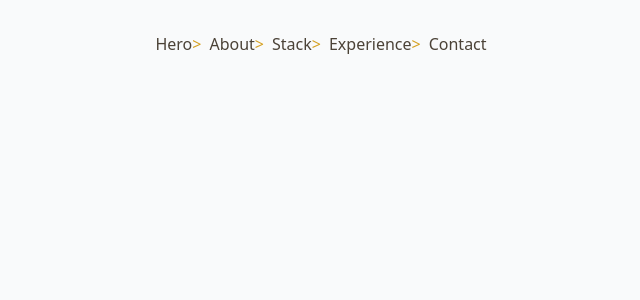
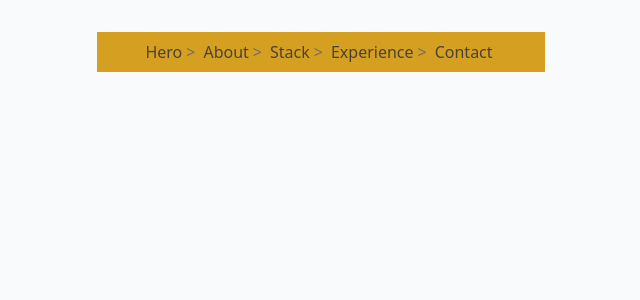
Before and after one commit to Ariff-dev/Portfolio, a React (Vite) app: page / in a window 1280 px wide. Shown: the top 300 px of the page, without its empty margins (319-959 px from the left). Built offline with nearby package versions, Linux system fonts and the light colour scheme.

Commit message:
adv:New navbar style

```diff
--- a/src/components/ui/Navbar.tsx
+++ b/src/components/ui/Navbar.tsx
@@ -9,11 +9,11 @@ export const Navbar = () => {
         { name: 'Contact', tag: '#contact' },
     ]
   return (
-    <nav className="flex gap-2 justify-center">
+    <nav className="flex gap-2 justify-center bg-(--primary) p-2">
         {appcontent.map(( {tag,name},idx ) => {
             return (
-                <a href={tag} className="text-(--secondary)">
-                    {name}<span className="text-(--primary)">{idx < appcontent.length - 1 ?'>' : ''}</span>
+                <a href={tag} className="text-(--secondary) flex flex-row items-center gap-1">
+                    {name}<span className="text-(--complementary)">{idx < appcontent.length - 1 ?'>' : ''}</span>
                 </a>
             )
         })}
```
